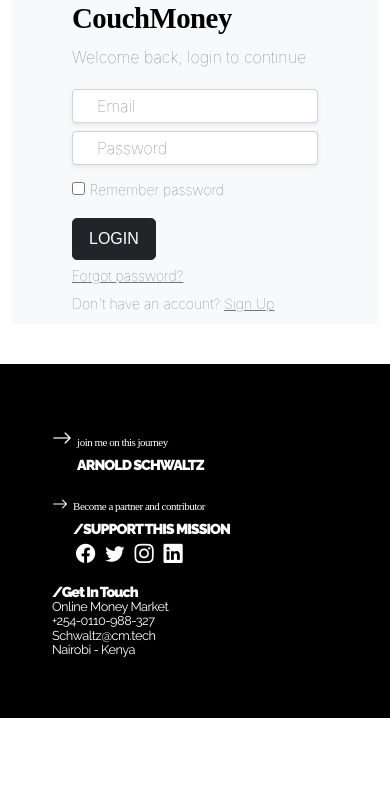
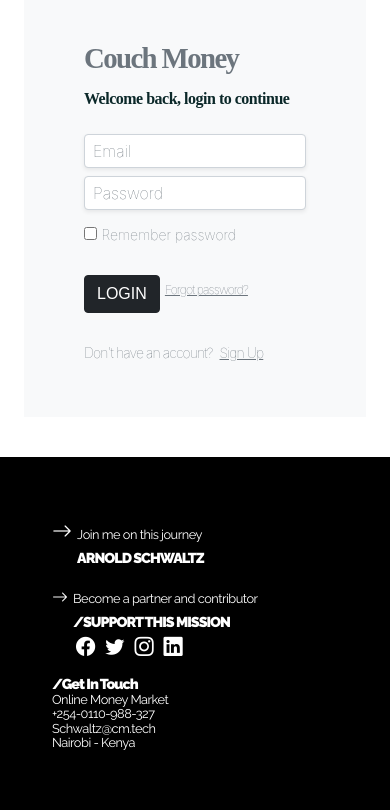
Before and after one commit to Gregory-Berns/finance-blog, a Flask app: page /login in a window 390 px wide. Shown: the part 80-890 px from the top of the page. Before the commit the page ends 798 px from the top, so only its background shows below. Run offline with Flask 2, Linux system fonts and the light colour scheme; some libraries are stand-ins or nearby versions; some web fonts are replaced.

Commit message:
Added styling to make the pages look better

```diff
--- a/financeblog/templates/home.html
+++ b/financeblog/templates/home.html
@@ -89,7 +89,7 @@
 <div class="container ">
     <div class="row container post-container">
         {% for post in posts.items %}
-        <div class="card-column col-md-3">
+        <div class="card-column col-md-3 post-effects">
             <div class="card h-100 " style="border-radius:0px;">
                 <div class="image-div">
                     <img src="{{url_for( 'static', filename='post_pics/' + post.post_image)}} " class="card-img-top img-responsive " alt="... " style="border-radius:0px; ">
@@ -223,4 +223,3 @@
 </section>
 <!--End of Progress summary-->
 {% endblock content %}
-</body>
--- a/financeblog/templates/layout.html
+++ b/financeblog/templates/layout.html
@@ -88,7 +88,7 @@
                     </div>
 
                     <div style="display: inline-flex; position: relative;">
-                        <p><span class="join-me-footer-0">join me on this journey</span>
+                        <p><span class="join-me-footer">Join me on this journey</span>
                             <br>
                             <span class="author-footer">ARNOLD SCHWALTZ</span>
                         </p>
@@ -117,7 +117,7 @@
                     </div>
 
                     <div style="display: inline-flex; position: relative;">
-                        <p class="mb-0"><span class="join-me-footer-0">Become a partner and contributor </span>
+                        <p class="mb-0"><span class="join-me-footer">Become a partner and contributor </span>
                             <br>
                             <span class="author-footer ">/SUPPORT  THIS MISSION</span>
                         </p>
@@ -173,6 +173,7 @@
     <!--Javascript and popper linked sources-->
     <script src="https://cdn.jsdelivr.net/npm/@popperjs/core@2.5.4/dist/umd/popper.min.js " integrity="sha384-q2kxQ16AaE6UbzuKqyBE9/u/KzioAlnx2maXQHiDX9d4/zp8Ok3f+M7DPm+Ib6IU " crossorigin="anonymous "></script>
     <script src="https://cdn.jsdelivr.net/npm/bootstrap@5.0.0-beta1/dist/js/bootstrap.min.js " integrity="sha384-pQQkAEnwaBkjpqZ8RU1fF1AKtTcHJwFl3pblpTlHXybJjHpMYo79HY3hIi4NKxyj " crossorigin="anonymous "></script>
+
 </body>
 
 </html>
--- a/financeblog/templates/login.html
+++ b/financeblog/templates/login.html
@@ -1,57 +1,58 @@
- {% extends "layout.html" %} {% block content %}
-<section class="login container ">
-    <div class="container " style="max-width: 800px;">
-        <div class="row d-flex justify-content-center">
+{% extends "layout.html" %} {% block content %}
+<section class="login container">
+    <div class="container">
+        <div class="row container m-0 p-0">
             <!-- The image half -->
-            <div class="col-md-6 d-none d-md-flex bg-image">
-                <!--<img src="/assets/car-logo.jpg" alt="" class="img-responsive ">-->
+            <div class="col-md-7 d-none d-md-flex bgx-image">
+                <img src="{{url_for('static', filename='images/winding-road-4.jpg')}}" alt="" class="img-responsive about-image ">
             </div>
 
             <!-- The content half -->
             <div class="col-md-4 bg-light">
-                <div class="login d-flex align-items-center py-2 m-0">
+                <div class="login d-flex align-items-center py-5">
 
                     <!-- Demo content-->
-                    <div class="container m-0">
+                    <div class="container register-content">
                         <div class="">
-                            <div class=" container">
-                                <h2 class="card-title" style="color: black; font-size: 1.8rem;">CouchMoney</h2>
+                            <div class=" container register-content-1">
+                                <h4 class="about-title text-muted" style="color: rgb(54, 49, 49); font-size: 1.8rem; letter-spacing: -1.6px;">Couch Money</h4>
 
-                                <p class="text-muted mb-4 card-text">Welcome back, login to continue</p>
+                                <h2 class=" mb-4 card-title" style="font-size: 1rem;">Welcome back, login to continue</h2>
                                 <form method="POST" , action="">
                                     {{ form.hidden_tag() }}
                                     <div class="form-group mb-2">
-                                        {% if form.email.errors %} {{ form.email(class='form-control border-0 shadow-sm px-4 text-primary is-invalid', id="inputEmail" ,type="email" ,placeholder="Email")}}
+                                        {% if form.email.errors %} {{ form.email(class='form-control border-1 shadow-sm px-2 text-primary is-invalid', id="inputEmail" ,type="email" ,placeholder="Email")}}
                                         <div class="invalid-feedback">
-                                            {% for error in form.email.erros %}
+                                            {% for error in form.email.errors %}
                                             <span>{{error}}</span> {% endfor %}
                                         </div>
-                                        {% else %} {{ form.email(class='form-control border-1 card-text shadow-sm px-4 text-primary', id="inputEmail" ,type="username" ,placeholder="Email")}} {% endif %}
+                                        {% else %} {{ form.email(class='form-control card-text border-1 shadow-sm px-2 text-primary', id="inputEmail" ,type="username" ,placeholder="Email")}} {% endif %}
                                     </div>
                                     <div class="form-group mb-2">
-
-                                        {% if form.password.errors %} {{ form.password(class='form-control border-0 shadow-sm px-4 text-primary is-invalid', id="inputPassword" ,type="password" ,placeholder="Password")}}
+                                        {% if form.password.errors %} {{ form.password(class='form-control border-1 shadow-sm px-2 text-primary is-invalid', id="inputPassword" ,type="password" ,placeholder="Password")}}
                                         <div class="invalid-feedback">
-                                            {% for error in form.password.erros %}
+                                            {% for error in form.password.errors %}
                                             <span>{{error}}</span> {% endfor %}
                                         </div>
-                                        {% else %} {{ form.password(class='form-control card-text border-1 shadow-sm px-4 text-primary', id="inputPassword" ,type="password" ,placeholder="Password")}} {% endif %}
-
+                                        {% else %} {{ form.password(class='form-control card-text border-1 shadow-sm px-2 text-primary', id="inputPassword" ,type="password" ,placeholder="Password")}} {% endif %}
                                     </div>
                                     <div class="custom-control custom-checkbox mb-3 mt-3 card-text">
                                         {{ form.remember(id="customCheck1", type="checkbox", class="custom-control-input card-text") }}
                                         <label for="customCheck1" class="custom-control-label small text-muted">Remember password</label>
                                     </div>
-                                    {{ form.submit(type="submit", class="btn btn-dark btn-lg text-uppercase mb-1 mt-1 ")}} <br>
-                                    <a class="small text-muted card-text" href="">Forgot password?</a>
-                                    <div class=" text-muted   mt-1">
-                                        <small class="card-text">Don't have an account?
-                                            <a href="{{ url_for('register')}}" class="font-italic text-muted">
 
-                                                <u class="card-text">Sign Up</u>
-                                            </a>
+                                    <button type="submit" class="btn btn-dark text-uppercase mb-2 mt-3 ">Login</button>
+                                    <small>
+                                            <a class="small text-muted card-text" style="letter-spacing: -.9px;" href="{{url_for('reset_request')}}">Forgot password?</a>
+                                    </small>
+
+                                    <div class=" text-muted d-flex justify-content-between mt-4">
+                                        <small class="card-text" style="letter-spacing: -.9px;">Don't have an account?
+                                            <a href="{{ url_for('register')}}" class="font-italic text-muted mx-1 card-text">
+                                            Sign Up</a>
                                         </small>
                                         <br>
+
                                     </div>
                                     <div>
 
@@ -73,4 +74,3 @@
 </section>
 
 {% endblock %}
-</body>
```
Also changed, not shown: financeblog/templates/about.html (+12 -7 lines), financeblog/templates/register.html (+22 -27 lines).
